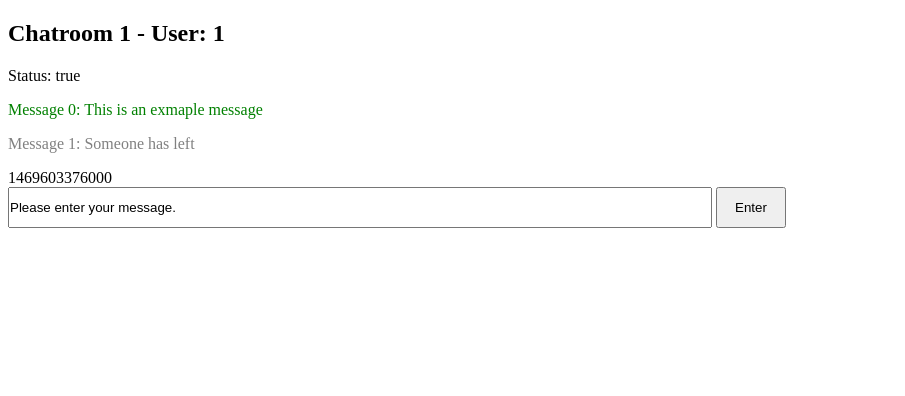
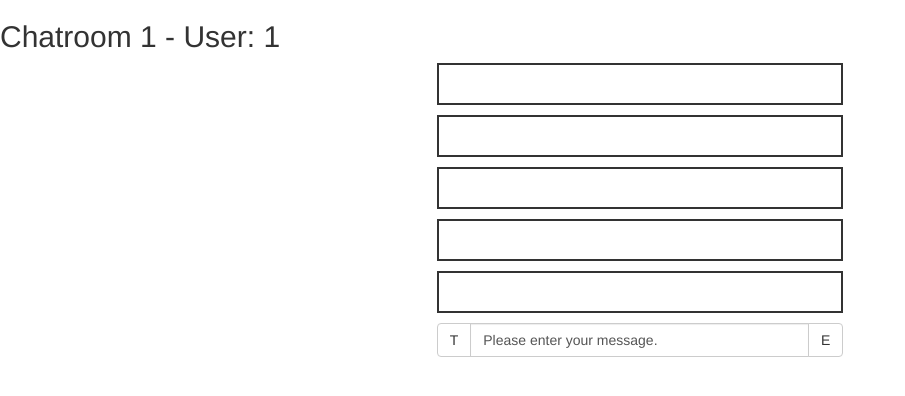
Before and after one commit to zeizyy/AnonymousChatRoom, a Django app: a page that uses chatroom/templates/chatroom.html in a window 1280 px wide. Shown: the top 396 px of the page, without its empty margins (0-905 px from the left). Run offline with Django 3.2, Linux system fonts and the light colour scheme; data comes from the database, SQL or seed files in the repository; data that the repository does not hold is empty; some libraries are stand-ins or nearby versions.

Commit message:
frontend

```diff
--- a/chatroom/static/css/chatroom_style.css
+++ b/chatroom/static/css/chatroom_style.css
@@ -1,13 +1,50 @@
-b1 {
-	display: inline;
+p.messageBox {
+	/*height: 42px;
+	width: 403px;*/
+	height: 42px;
+	border: 1.5pt solid;
 }
 
-#messageBox {
-    height: 37.5px;
-    width: 700px;
-    padding: 0px;
+/*#m1 {
+	right: 50%;
+	/*margin-left: -200px;*/
+
 }
+
+
+/*#inputBox {
+    height: 42px;
+    width: 295px;
+    margin-left: 9px;
+    border: 1.5pt solid;
+    border-color: #ffce00;
+}
+
+button.myEle {
+	height: 42px;
+	border: 1.5pt solid;
+    border-color: #ffce00;
+    border-radius: 5.578px;
+}
+
+#fontChanger {
+	height: 42px;
+	width: 44px;
+}
+
+/*#messSenderDiv {
+	width: 400px;
+	height: 42px;
+	left: 50%;
+	margin-left: -200px;
+}*/
+
 #sendButton {
-	height: 41px;
-	width: 70px;
+	height: 42px;
+	width: 44px;
 }
+
+button.b {
+	height: 42px;
+	width: 44px;
+}*/
--- a/chatroom/templates/chatroom.html
+++ b/chatroom/templates/chatroom.html
@@ -3,18 +3,33 @@
 <html>
 	<head>
 		<link rel="stylesheet" type="text/css" href="{% static 'css/chatroom_style.css' %}">
+		<link rel="stylesheet" href="https://maxcdn.bootstrapcdn.com/bootstrap/3.3.7/css/bootstrap.min.css" integrity="sha384-BVYiiSIFeK1dGmJRAkycuHAHRg32OmUcww7on3RYdg4Va+PmSTsz/K68vbdEjh4u" crossorigin="anonymous">
 		<title>Anonymous Chatroom</title>
 	</head>
 	<body>
 		<h2>Chatroom {{ chatroom.id }} - User: {{ user.id }}</h2>
-		<div id="getMessages">
-            <div id="status"></div>
-            <div id="response"></div>
-            <div id="timestamp"></div>
-        </div>
-		<b1><input id="messageBox" type="text" value="Please enter your message."></b1>
-		<b1><button id="sendButton" type="button">Enter</button></b1>
-	</body>
+
+			<div class="row">
+        		<div class="col-md-4 col-md-offset-4">
+        			<p id="m1" class="messageBox">
+					<p id="m2" class="messageBox">
+					<p id="m3" class="messageBox">
+					<p id="m4" class="messageBox">
+					<p id="m5" class="messageBox">
+					<div class="input-group">
+						<span class="input-group-btn">
+							<button id="fontChanger" class="btn btn-default" type="button">T</button>
+						</span>
+						<input class="form-control" type="text" value="Please enter your message.">
+		 				<span class="input-group-btn">
+		 					<button id="sendButton" class="btn btn-default" type="button">E</button>
+		 				</span>
+        			</div>
+
+				</div>
+
+			</div>
+ 	</body>
 
     <script src="https://code.jquery.com/jquery-3.1.0.min.js" integrity="sha256-cCueBR6CsyA4/9szpPfrX3s49M9vUU5BgtiJj06wt/s=" crossorigin="anonymous"></script>
     <script src="{% static 'scripts/main.js' %}"></script>
--- a/chatroom/templates/test.html
+++ b/chatroom/templates/test.html
@@ -24,6 +24,7 @@
                         for(i = 0; i < responseObject.resp.length; i++) {
                             // Create an entry for the message
                             var messageContentP = document.createElement("p");  // <p>
+                            messageContentP.setAttribute("id", "");
                             var messageContentText = document.createTextNode("Message " + i.toString() + ": " + responseObject.resp[i][0]); // Get the text to display
                             /* Put the text into the <p> element */
                             messageContentP.appendChild(messageContentText);
```
